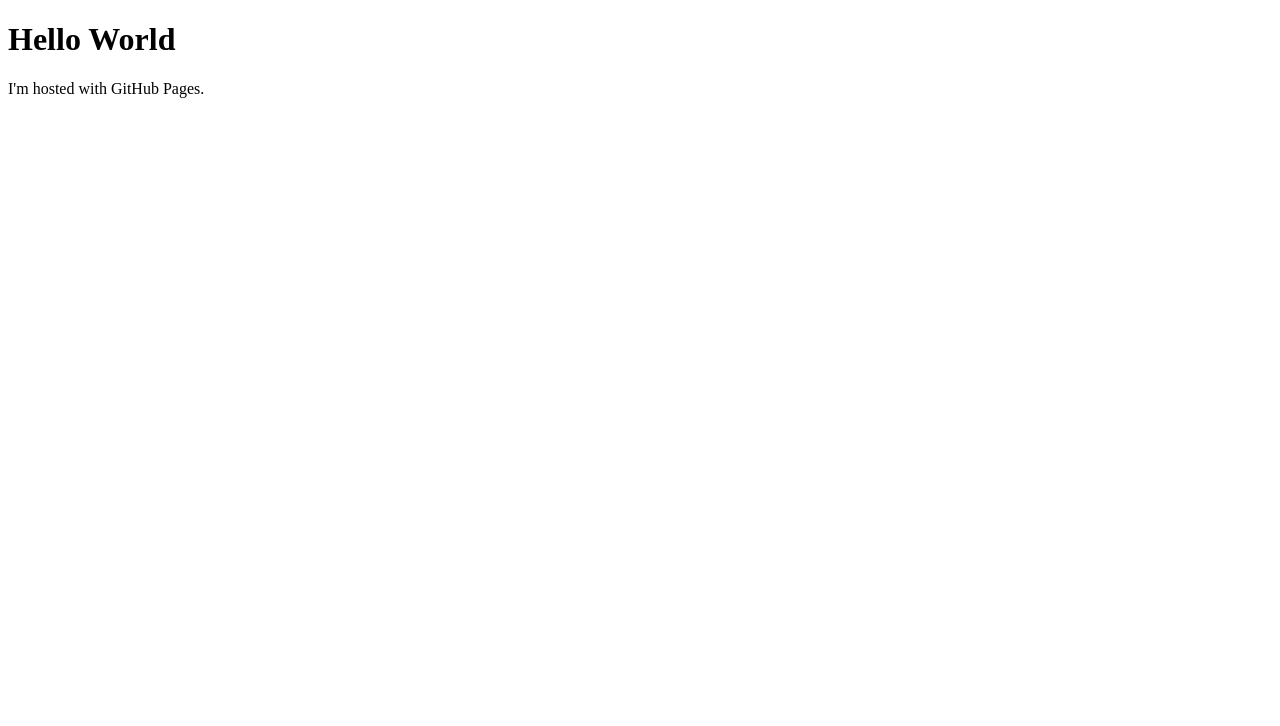
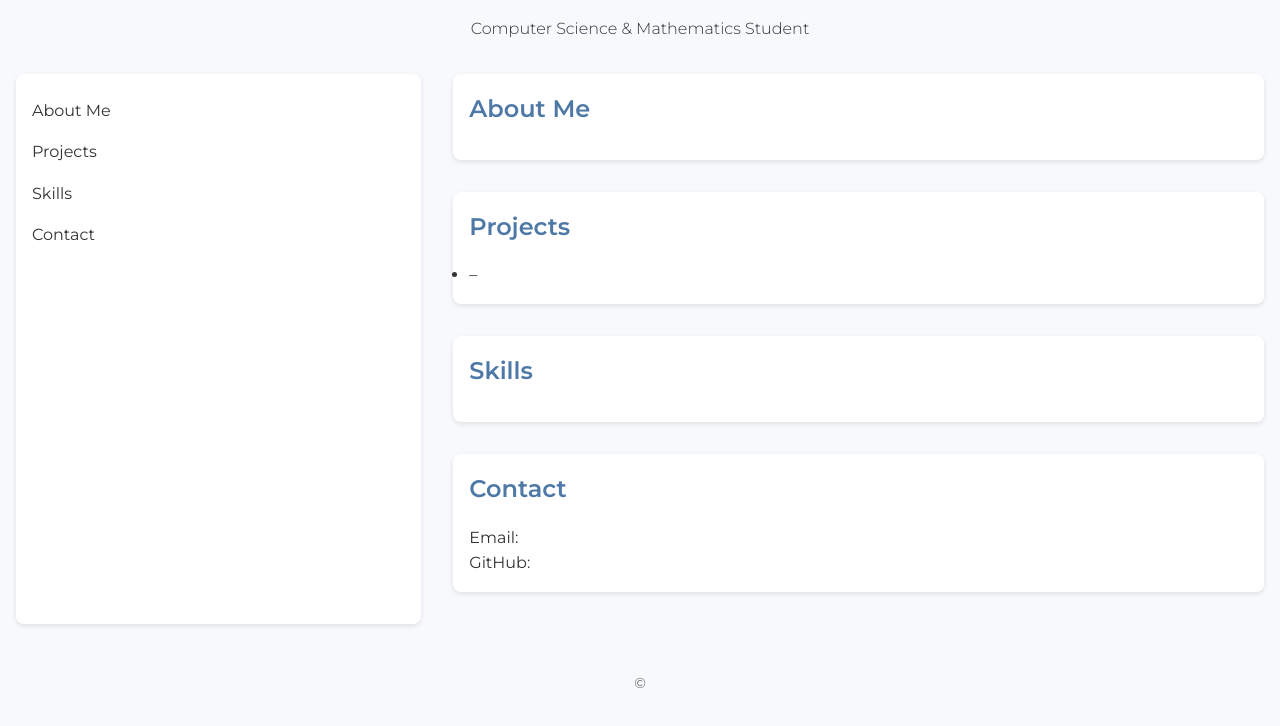
Before and after one commit to xuanyupa/xuanyupa.github.io, a plain HTML site: page index.html in a window 1280 px wide. Drawn offline with Linux system fonts and the light colour scheme.

Commit message:
Modify the webpage

```diff
--- a/index.html
+++ b/index.html
@@ -1,7 +1,125 @@
 <!DOCTYPE html>
-<html>
+<html lang="en">
+<head>
+  <meta charset="UTF-8" />
+  <meta name="viewport" content="width=device-width, initial-scale=1.0"/>
+  <title><!-- Your Name – CS & Math Student --></title>
+  <!-- Google Font -->
+  <link href="https://fonts.googleapis.com/css2?family=Montserrat:wght@300;400;600&display=swap" rel="stylesheet">
+  <style>
+    :root {
+      --bg: #f7f9fc;
+      --fg: #333;
+      --highlight: #4e79a7;
+      --accent: #f28e2b;
+      --padding: 1rem;
+    }
+    * { margin:0; padding:0; box-sizing:border-box; }
+    body {
+      font-family: 'Montserrat', sans-serif;
+      background: var(--bg);
+      color: var(--fg);
+      line-height: 1.6;
+      padding: var(--padding);
+    }
+    header {
+      text-align: center;
+      margin-bottom: 2rem;
+    }
+    header h1 {
+      font-size: 2.5rem;
+      color: var(--highlight);
+    }
+    header p {
+      font-weight: 300;
+    }
+    main {
+      display: grid;
+      grid-template-columns: 1fr 2fr;
+      gap: 2rem;
+    }
+    nav {
+      background: white;
+      padding: var(--padding);
+      border-radius: 8px;
+      box-shadow: 0 2px 5px rgba(0,0,0,0.1);
+    }
+    nav ul {
+      list-style: none;
+    }
+    nav a {
+      text-decoration: none;
+      display: block;
+      padding: 0.5rem 0;
+      color: var(--fg);
+    }
+    nav a:hover {
+      color: var(--accent);
+    }
+    section {
+      background: white;
+      padding: var(--padding);
+      border-radius: 8px;
+      box-shadow: 0 2px 5px rgba(0,0,0,0.1);
+      margin-bottom: 2rem;
+    }
+    section h2 {
+      margin-bottom: 1rem;
+      color: var(--highlight);
+    }
+    footer {
+      text-align: center;
+      margin-top: 3rem;
+      font-size: 0.9rem;
+      color: #666;
+    }
+  </style>
+</head>
 <body>
-<h1>Hello World</h1>
-<p>I'm hosted with GitHub Pages.</p>
+  <header>
+    <h1><!-- Your Name Here --></h1>
+    <p>Computer Science &amp; Mathematics Student</p>
+  </header>
+
+  <main>
+    <nav>
+      <ul>
+        <li><a href="#about">About Me</a></li>
+        <li><a href="#projects">Projects</a></li>
+        <li><a href="#skills">Skills</a></li>
+        <li><a href="#contact">Contact</a></li>
+      </ul>
+    </nav>
+
+    <div>
+      <section id="about">
+        <h2>About Me</h2>
+        <p><!-- A short bio: your year, interests in CS/Math, campus life… --></p>
+      </section>
+
+      <section id="projects">
+        <h2>Projects</h2>
+        <ul>
+          <li><strong><!-- Project Name --></strong> – <!-- Brief description, tech used --></li>
+          <!-- Repeat as needed -->
+        </ul>
+      </section>
+
+      <section id="skills">
+        <h2>Skills</h2>
+        <p><!-- e.g. Python, C++, Linear Algebra, Data Structures… --></p>
+      </section>
+
+      <section id="contact">
+        <h2>Contact</h2>
+        <p>Email: <a href="mailto:<!-- your.email@example.com -->"><!-- your.email@example.com --></a></p>
+        <p>GitHub: <a href="https://github.com/<!-- your-username -->"><!-- your-username --></a></p>
+      </section>
+    </div>
+  </main>
+
+  <footer>
+    &copy; <!-- Year --> <!-- Your Name -->
+  </footer>
 </body>
 </html>
```
